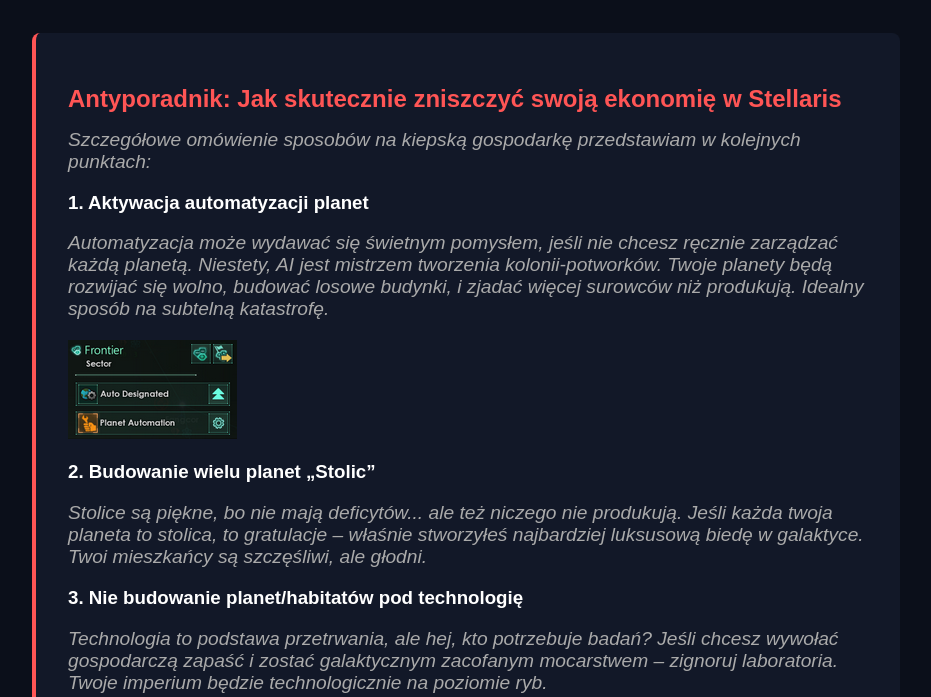
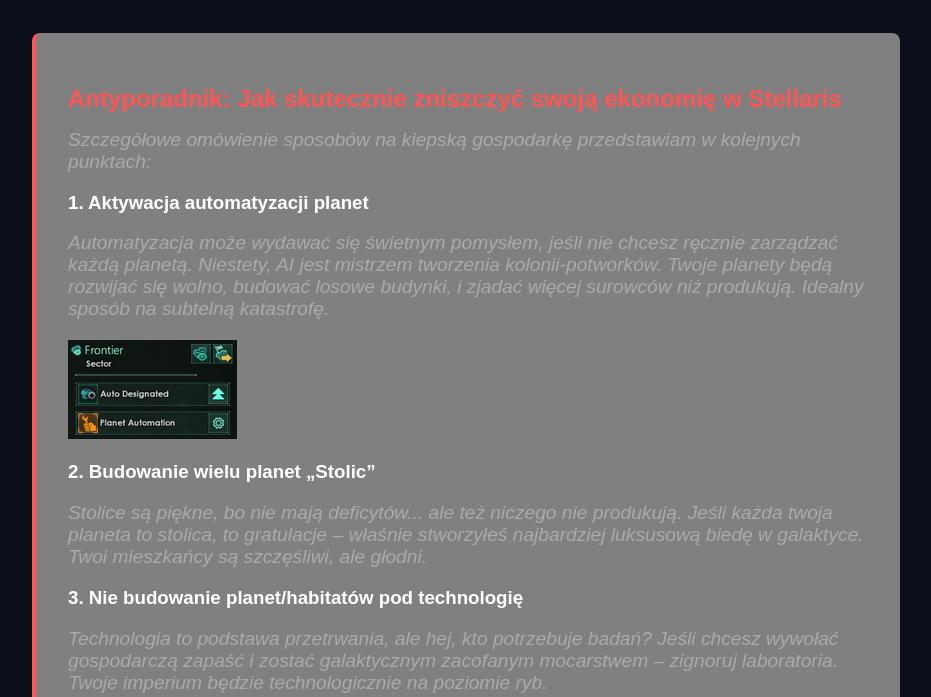
Before and after one commit to Slimek2/strona3, a plain HTML site: page index.html in a window 1280 px wide. Shown: the part 784-1481 px from the top of the page, without its empty margins (174-1105 px from the left). Drawn offline with Linux system fonts and the light colour scheme.

Commit message:
Update do robienia.css

```diff
--- a/do robienia.css
+++ b/do robienia.css
@@ -51,7 +51,7 @@
   color: #888;
 }
 .antyporadnik {
-  background-color: #121828;
+  background-color: grey;
   padding: 2rem;
   margin-top: 2rem;
   border-left: 4px solid #ff5555;
```
